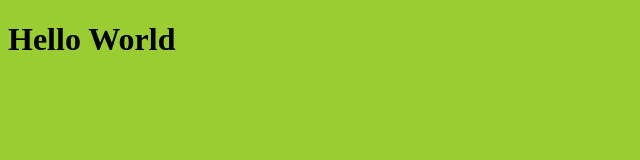
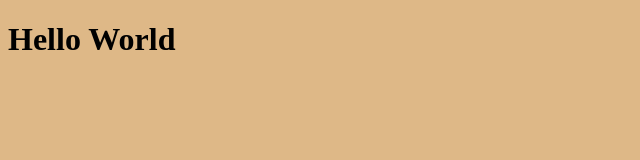
Before and after one commit to 92Chetan/Test_Project_Gitpush, a plain HTML site: page index.html in a window 1280 px wide. Shown: the whole page, without its empty margins (0-640 px from the left). Drawn offline with Linux system fonts and the light colour scheme.

Commit message:
First code change push

```diff
--- a/style.css
+++ b/style.css
@@ -1,3 +1,3 @@
 body{
-    background-color:yellowgreen;
+    background-color:burlywood;
 }
```
